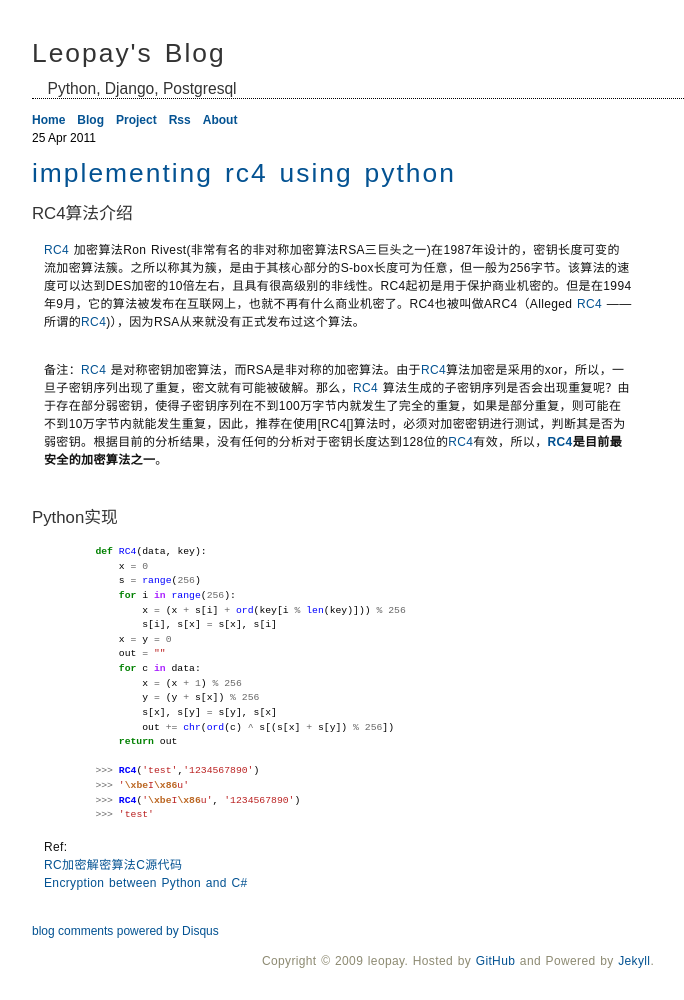
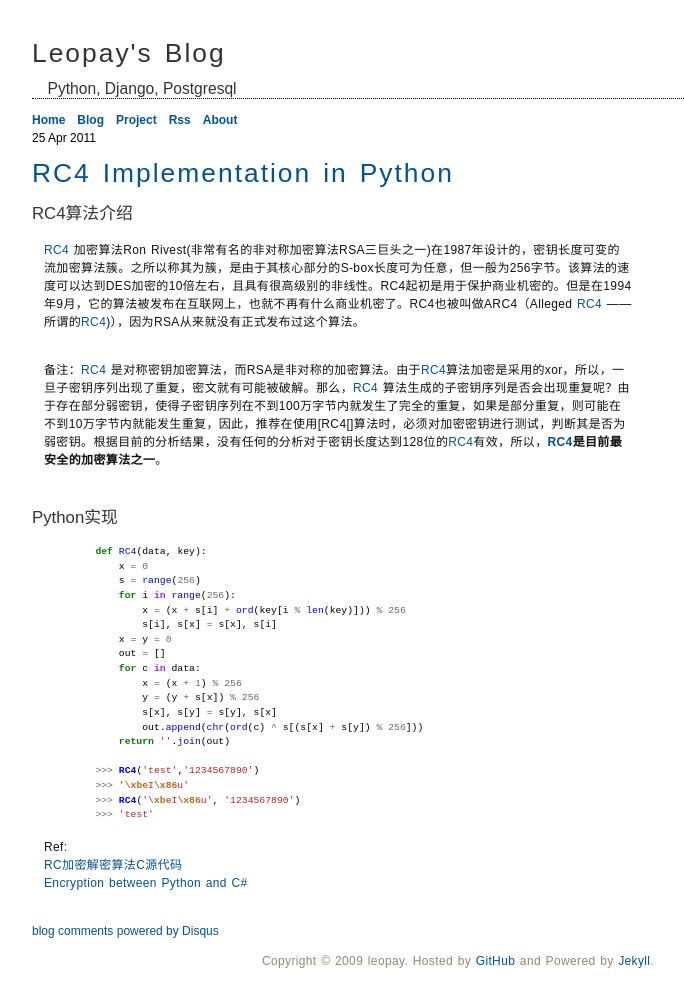
Before and after one commit to leopay/leopay.github.com, a Jekyll site: the page built from _posts/2011-04-25-rc4-implementation-in-python.markdown, in a window 1280 px wide. Shown: the whole page, without its empty margins (188-872 px from the left). Built offline with Jekyll 4.4.1, drawn with Linux system fonts in a browser that asks for light colours; Markdown is read by kramdown in place of the engine named in the settings; comment, search, counter and statistics services are not loaded.

Commit message:
rename file

```diff
--- a/_posts/2011-04-25-implementing-rc4-using-python.markdown
+++ b/_posts/2011-04-25-rc4-implementation-in-python.markdown
@@ -1,6 +1,6 @@
 ---
 layout: post
-title: implementing rc4 using python
+title: RC4 Implementation in Python
 ---
 
 ####RC4算法介绍
@@ -18,13 +18,13 @@ title: implementing rc4 using python
             x = (x + s[i] + ord(key[i % len(key)])) % 256
             s[i], s[x] = s[x], s[i]
         x = y = 0
-        out = ""
+        out = []
         for c in data:
             x = (x + 1) % 256
             y = (y + s[x]) % 256
             s[x], s[y] = s[y], s[x]
-            out += chr(ord(c) ^ s[(s[x] + s[y]) % 256])
-        return out
+            out.append(chr(ord(c) ^ s[(s[x] + s[y]) % 256]))
+        return ''.join(out)
 
     >>> RC4('test','1234567890')
     >>> '\xbeI\x86u'
```
